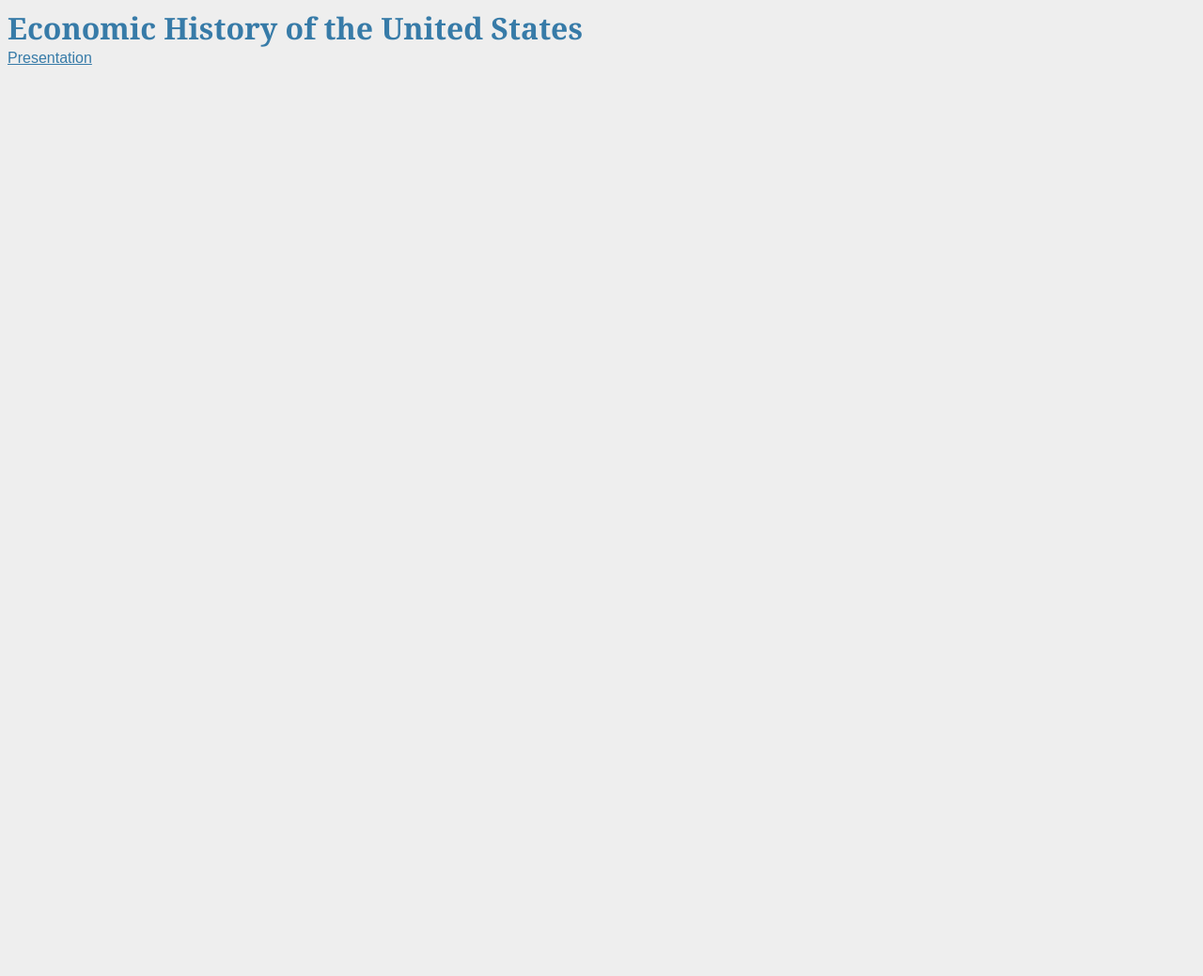
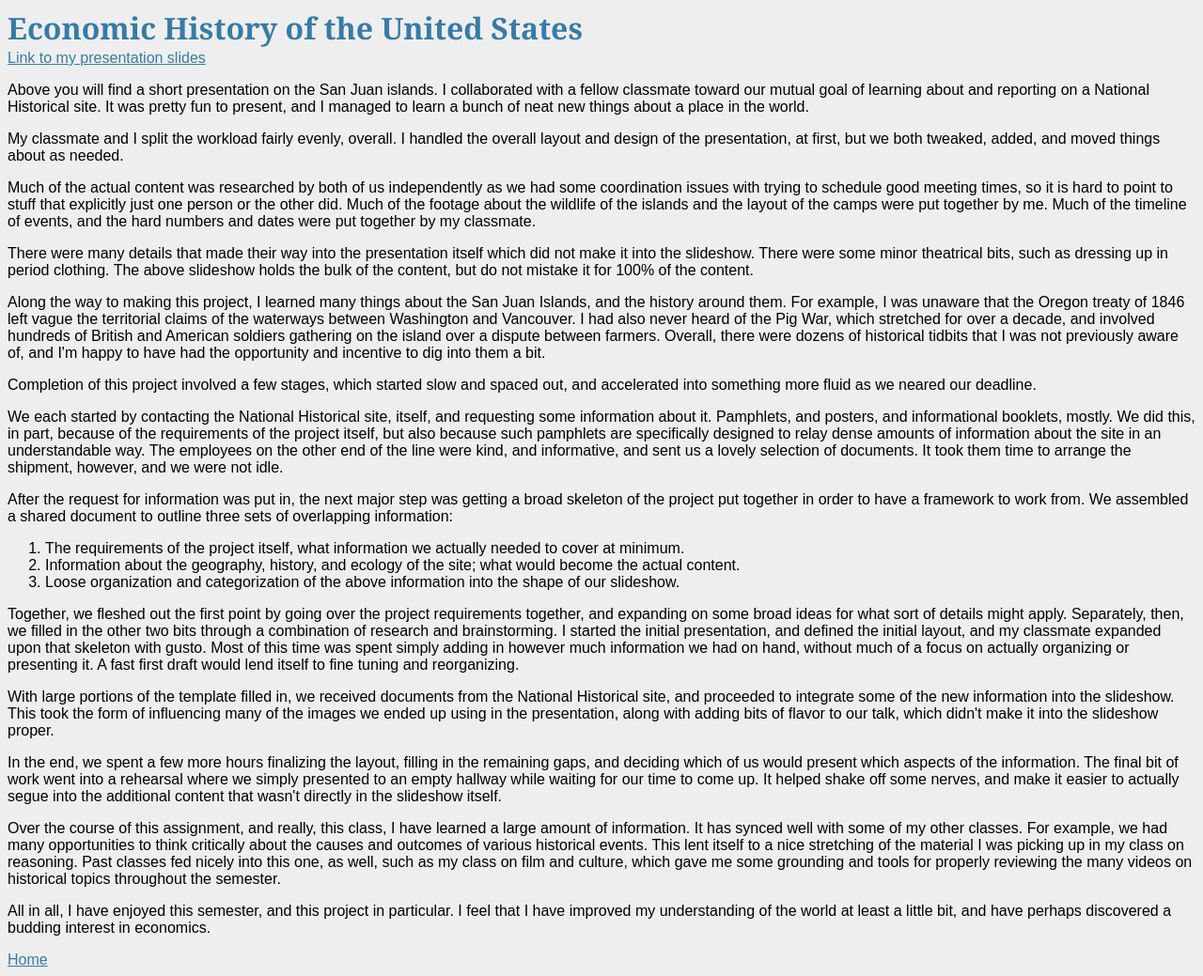
Before and after one commit to imajunryou/blinkwink, a Flask app: page /econ in a window 1280 px wide. Shown: the whole page at 94% size. Before the commit the page ends 69 px from the top, so only its background shows below. Run offline with Flask 2, Linux system fonts and the light colour scheme.

Commit message:
Expand econ project content.  Add links back to index page.  Change a link on the index itself.

```diff
--- a/blinkwink/templates/_base.html
+++ b/blinkwink/templates/_base.html
@@ -6,4 +6,7 @@
 <body>
   {% block content %}
   {% endblock %}
+  {% block footer %}
+  <div><a href={{ url_for('main.index') }}>Home</a></div>
+  {% endblock %}
 </body>
--- a/blinkwink/templates/econ_project.html
+++ b/blinkwink/templates/econ_project.html
@@ -2,5 +2,29 @@
 {% block content %}
     <h1>Economic History of the United States</h1>
 
-    <a href="https://prezi.com/view/4w8iRugQZBqlodKEWt4c/">Presentation</a>
+    <div>
+        <a href="https://prezi.com/view/4w8iRugQZBqlodKEWt4c/">Link to my presentation slides</a>
+        <p>Above you will find a short presentation on the San Juan islands.  I collaborated with a fellow classmate toward our mutual goal of learning about and reporting on a National Historical site.  It was pretty fun to present, and I managed to learn a bunch of neat new things about a place in the world.</p>
+        <p>My classmate and I split the workload fairly evenly, overall.  I handled the overall layout and design of the presentation, at first, but we both tweaked, added, and moved things about as needed.</p>
+        <p>Much of the actual content was researched by both of us independently as we had some coordination issues with trying to schedule good meeting times, so it is hard to point to stuff that explicitly just one person or the other did.  Much of the footage about the wildlife of the islands and the layout of the camps were put together by me.  Much of the timeline of events, and the hard numbers and dates were put together by my classmate.</p>
+        <p>There were many details that made their way into the presentation itself which did not make it into the slideshow.  There were some minor theatrical bits, such as dressing up in period clothing.  The above slideshow holds the bulk of the content, but do not mistake it for 100% of the content.</p>
+    </div>
+    <div>
+        <p>Along the way to making this project, I learned many things about the San Juan Islands, and the history around them.  For example, I was unaware that the Oregon treaty of 1846 left vague the territorial claims of the waterways between Washington and Vancouver.  I had also never heard of the Pig War, which stretched for over a decade, and involved hundreds of British and American soldiers gathering on the island over a dispute between farmers.  Overall, there were dozens of historical tidbits that I was not previously aware of, and I'm happy to have had the opportunity and incentive to dig into them a bit.</p>
+        <p>Completion of this project involved a few stages, which started slow and spaced out, and accelerated into something more fluid as we neared our deadline.</p>
+        <p>We each started by contacting the National Historical site, itself, and requesting some information about it.  Pamphlets, and posters, and informational booklets, mostly.  We did this, in part, because of the requirements of the project itself, but also because such pamphlets are specifically designed to relay dense amounts of information about the site in an understandable way.  The employees on the other end of the line were kind, and informative, and sent us a lovely selection of documents.  It took them time to arrange the shipment, however, and we were not idle.</p>
+        <p>After the request for information was put in, the next major step was getting a broad skeleton of the project put together in order to have a framework to work from.  We assembled a shared document to outline three sets of overlapping information:</p>
+
+        <ol>
+            <li>The requirements of the project itself, what information we actually needed to cover at minimum.</li>
+            <li>Information about the geography, history, and ecology of the site; what would become the actual content.</li>
+            <li>Loose organization and categorization of the above information into the shape of our slideshow.</li>
+        </ol>
+
+        <p>Together, we fleshed out the first point by going over the project requirements together, and expanding on some broad ideas for what sort of details might apply.  Separately, then, we filled in the other two bits through a combination of research and brainstorming.  I started the initial presentation, and defined the initial layout, and my classmate expanded upon that skeleton with gusto.  Most of this time was spent simply adding in however much information we had on hand, without much of a focus on actually organizing or presenting it.  A fast first draft would lend itself to fine tuning and reorganizing.</p>
+        <p>With large portions of the template filled in, we received documents from the National Historical site, and proceeded to integrate some of the new information into the slideshow.  This took the form of influencing many of the images we ended up using in the presentation, along with adding bits of flavor to our talk, which didn't make it into the slideshow proper.</p>
+        <p>In the end, we spent a few more hours finalizing the layout, filling in the remaining gaps, and deciding which of us would present which aspects of the information.  The final bit of work went into a rehearsal where we simply presented to an empty hallway while waiting for our time to come up.  It helped shake off some nerves, and make it easier to actually segue into the additional content that wasn't directly in the slideshow itself.</p>
+        <p>Over the course of this assignment, and really, this class, I have learned a large amount of information.  It has synced well with some of my other classes.  For example, we had many opportunities to think critically about the causes and outcomes of various historical events.  This lent itself to a nice stretching of the material I was picking up in my class on reasoning.  Past classes fed nicely into this one, as well, such as my class on film and culture, which gave me some grounding and tools for properly reviewing the many videos on historical topics throughout the semester.</p>
+        <p>All in all, I have enjoyed this semester, and this project in particular.  I feel that I have improved my understanding of the world at least a little bit, and have perhaps discovered a budding interest in economics.</p>
+    </div>
 {% endblock %}
```
Also changed, not shown: blinkwink/templates/index.html (+5 -2 lines).
